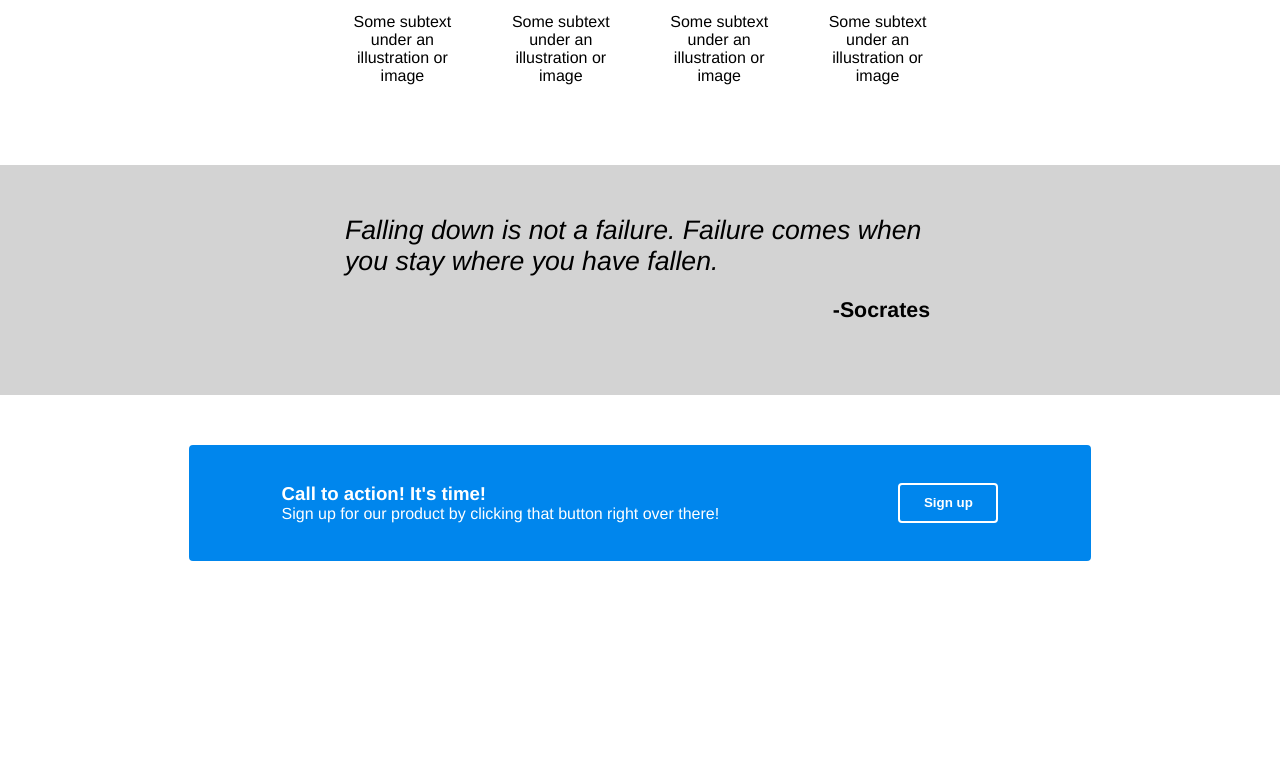
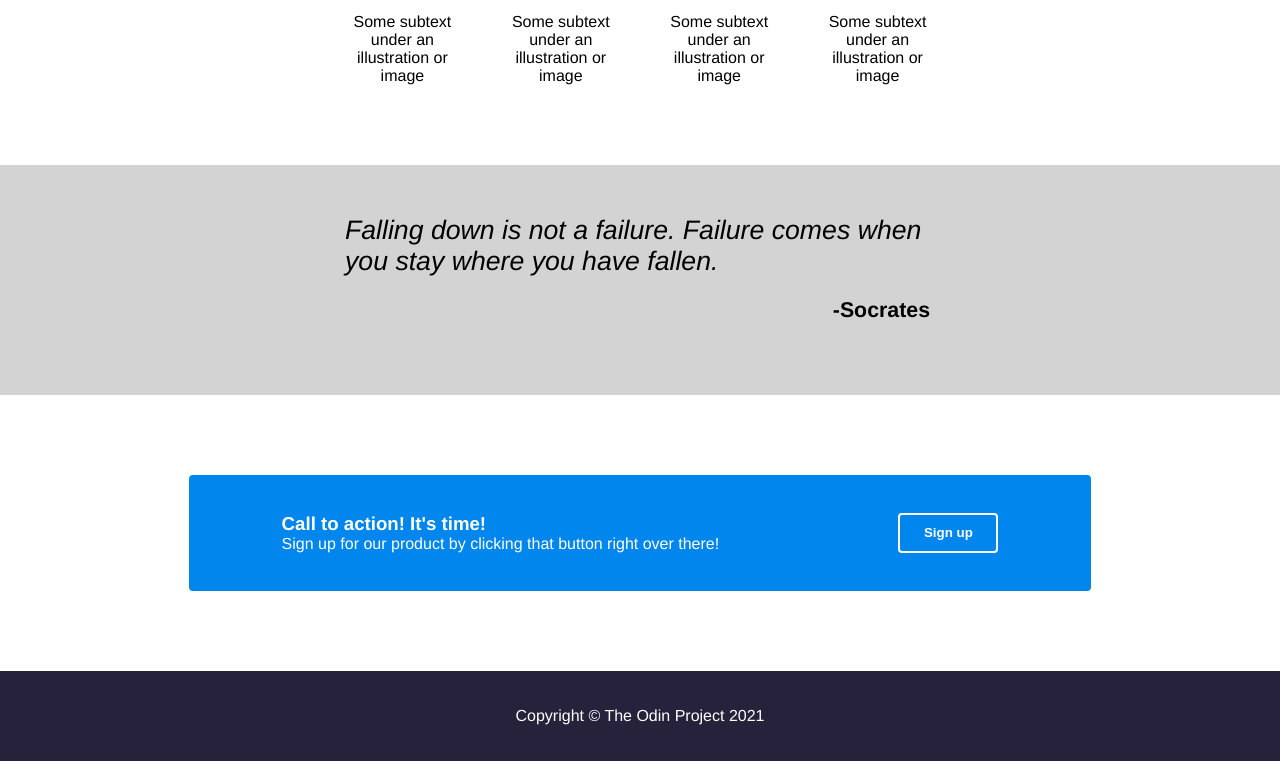
Before and after one commit to TerminatorDom77/Landing-Page, a plain HTML site: page index.html in a window 1280 px wide. Shown: the part 602-1363 px from the top of the page. Before the commit the page ends 1213 px from the top, so only its background shows below. Drawn offline with Linux system fonts and the light colour scheme.

Commit message:
Make footer

```diff
--- a/index.html
+++ b/index.html
@@ -55,7 +55,7 @@
         </div>
     </div>
     <div class="footer">
-
+        <p>Copyright © The Odin Project 2021</p>
     </div>
 </body>
 </html>
--- a/styles.css
+++ b/styles.css
@@ -22,7 +22,7 @@ a {
     display: inline;
     font-weight: bold;
 }
-.header-content {
+.header-content, .footer {
     background-color: #26223b;
     color: white;
 }
@@ -91,6 +91,7 @@ a {
 .prompt {
     display: flex;
     justify-content: center;
+    margin: 30px 0px 30px 0;
 }
 .modal {
     border: 3px solid #0086ed;
@@ -118,5 +119,8 @@ a {
     padding-bottom: 7px;
     width: 100px;
     cursor: pointer;
-
 }
+.footer {
+    padding: 20px 0px 20px 0px;
+    text-align: center;
+}
```
